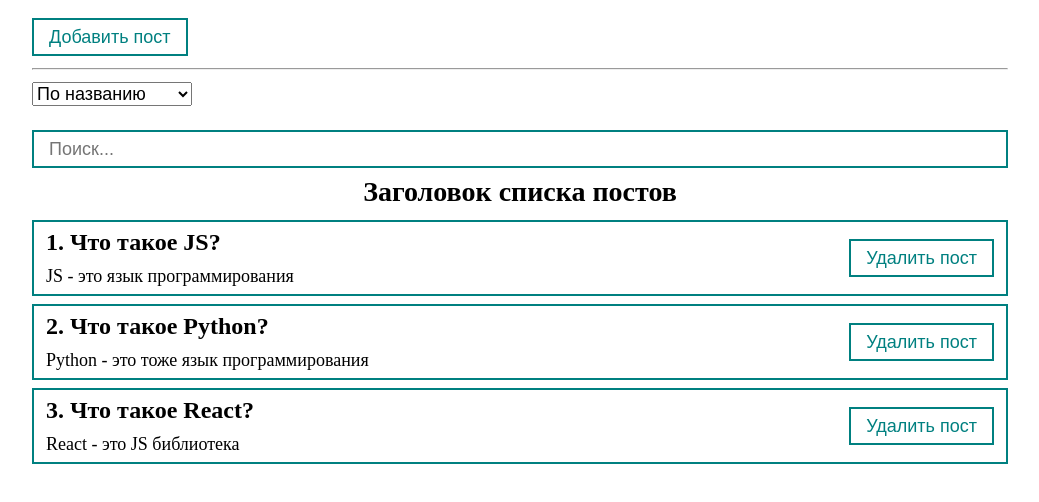
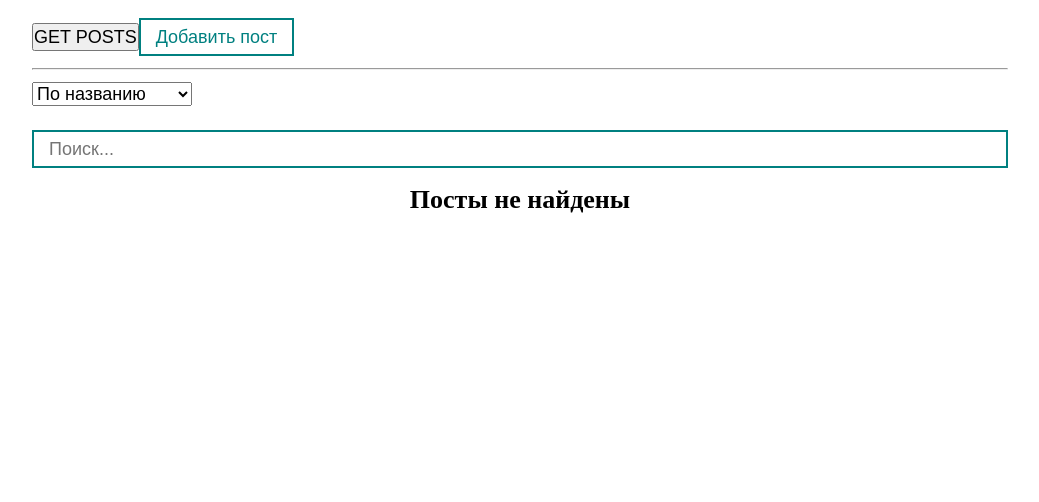
Before and after one commit to VladimirShadrov/React-projects, a React (Vite) app in the folder Pomodoro/: page / in a window 1280 px wide. Shown: the top 502 px of the page, without its empty margins (120-1159 px from the left). Built offline with nearby package versions, Linux system fonts and the light colour scheme.

Commit message:
Асинхронная подгрузка постов с JSON placeholder

```diff
--- a/Pomodoro/package.json
+++ b/Pomodoro/package.json
@@ -11,6 +11,7 @@
   },
   "dependencies": {
     "@types/react-transition-group": "^4.4.10",
+    "axios": "^1.7.2",
     "react": "^18.2.0",
     "react-dom": "^18.2.0",
     "react-transition-group": "^4.4.5"
--- a/Pomodoro/src/App.tsx
+++ b/Pomodoro/src/App.tsx
@@ -5,6 +5,7 @@ import MyFilter from './components/filter';
 import MyModal from './UI/modal/modal';
 import MyButton from './UI/button/button';
 import { usePost } from './hooks/usePost';
+import axios from 'axios';
 
 type PostType = {
   id: number;
@@ -18,17 +19,16 @@ type Filter = {
 };
 
 export default function App() {
-  const [posts, setPosts] = useState([
-    { id: 1, title: 'Что такое React?', body: 'React - это JS библиотека' },
-    { id: 2, title: 'Что такое JS?', body: 'JS - это язык программирования' },
-    { id: 3, title: 'Что такое Python?', body: 'Python - это тоже язык программирования' },
-  ]);
+  const [posts, setPosts] = useState([] as PostType[]);
 
   const [filter, setFilter] = useState<Filter>({ sortType: 'title', query: '' });
   const [modalVisibility, setModalVisibility] = useState<boolean>(false);
   const sortedAndSearchedPosts = usePost(posts, filter.sortType, filter.query);
 
-
+  async function fetchPosts() {
+    const posts = await axios.get('https://jsonplaceholder.typicode.com/posts');
+    setPosts(posts.data);
+  }
 
   function addNewPost(post: PostType) {
     setPosts([...posts, post]);
@@ -41,7 +41,8 @@ export default function App() {
 
   return (
     <div className="app">
-      <MyButton onPointerDown={() => setModalVisibility(true)}>Добавить пост</MyButton>
+      <button onClick={fetchPosts}>GET POSTS</button>
+      <MyButton onClick={() => setModalVisibility(true)}>Добавить пост</MyButton>
       <MyModal visible={modalVisibility} setVisible={setModalVisibility}>
         <MyForm create={addNewPost} />
       </MyModal>
--- a/Pomodoro/src/UI/button/button.tsx
+++ b/Pomodoro/src/UI/button/button.tsx
@@ -2,7 +2,7 @@ import classes from './button.module.css';
 
 type ButtonProps = {
   children: string;
-  onPointerDown: React.MouseEventHandler<HTMLButtonElement>;
+  onClick: React.MouseEventHandler<HTMLButtonElement>;
 };
 
 export default function MyButton({ children, ...props }: ButtonProps): JSX.Element {
--- a/Pomodoro/src/styles/post.css
+++ b/Pomodoro/src/styles/post.css
@@ -14,6 +14,10 @@
     font-size: 24px;
     line-height: 28px;
     margin-bottom: 8px;
+  }
+
+  .actions {
+    flex-shrink: 0;
   }
 
   .delete-btn {
```
Also changed, not shown: 1 other file (tests, documents, lock files or other folders).
